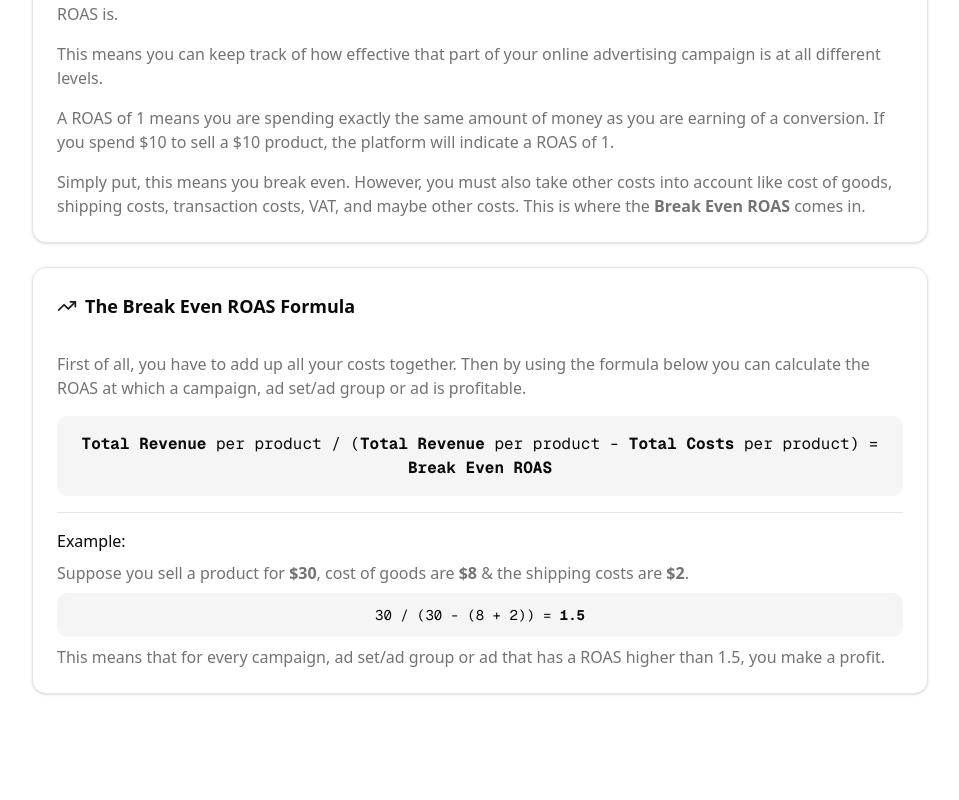
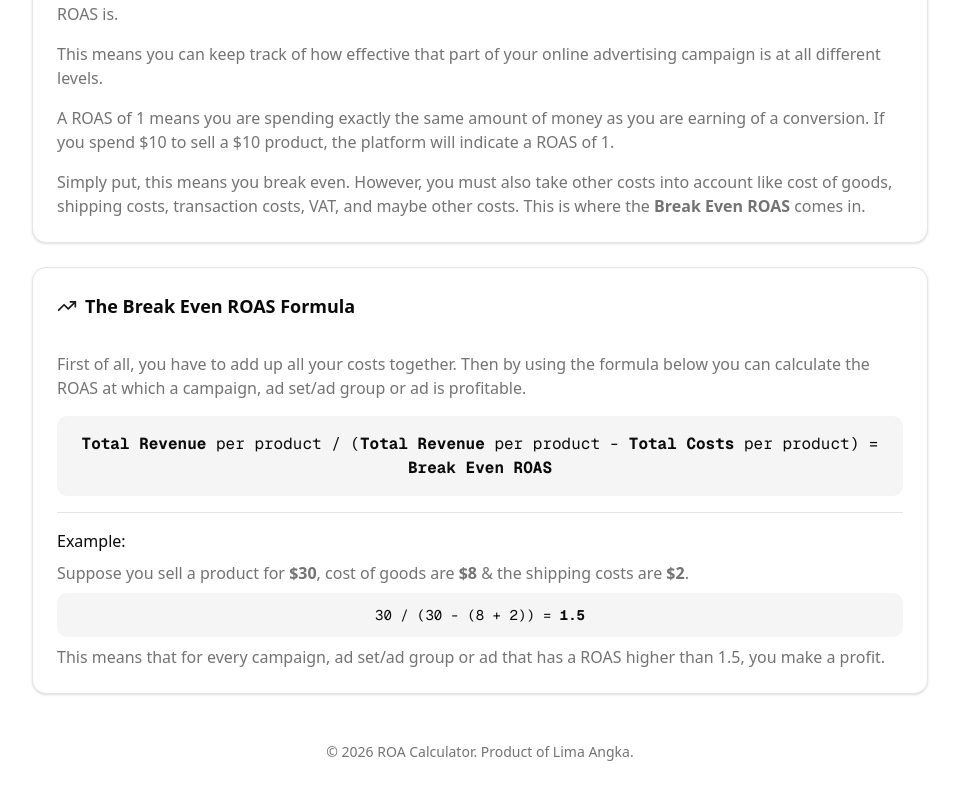
Before and after one commit to ammartian/roa-calculator, a Next.js app: page / in a window 1280 px wide. Shown: the part 1567-2367 px from the top of the page, without its empty margins (160-1119 px from the left). Before the commit the page ends 2309 px from the top, so only its background shows below. Built offline with nearby package versions, Linux system fonts and the light colour scheme.

Commit message:
Add footer

```diff
--- /dev/null
+++ b/app/components/footer.tsx
@@ -0,0 +1,8 @@
+
+export default function Footer() {
+    return (
+        <footer className="w-full mt-12 text-center text-sm text-muted-foreground">
+            &copy; {new Date().getFullYear()} ROA Calculator. Product of Lima Angka.
+        </footer>
+    )
+}
--- a/app/page.tsx
+++ b/app/page.tsx
@@ -1,5 +1,6 @@
 import Calculator from "./components/calculator";
 import EducationalContent from "./components/educational-content";
+import Footer from "./components/footer";
 
 export default function Home() {
   return (
@@ -15,6 +16,7 @@ export default function Home() {
         </div>
         <Calculator />
         <EducationalContent />
+        <Footer />
       </div>
     </main>
   );
```
